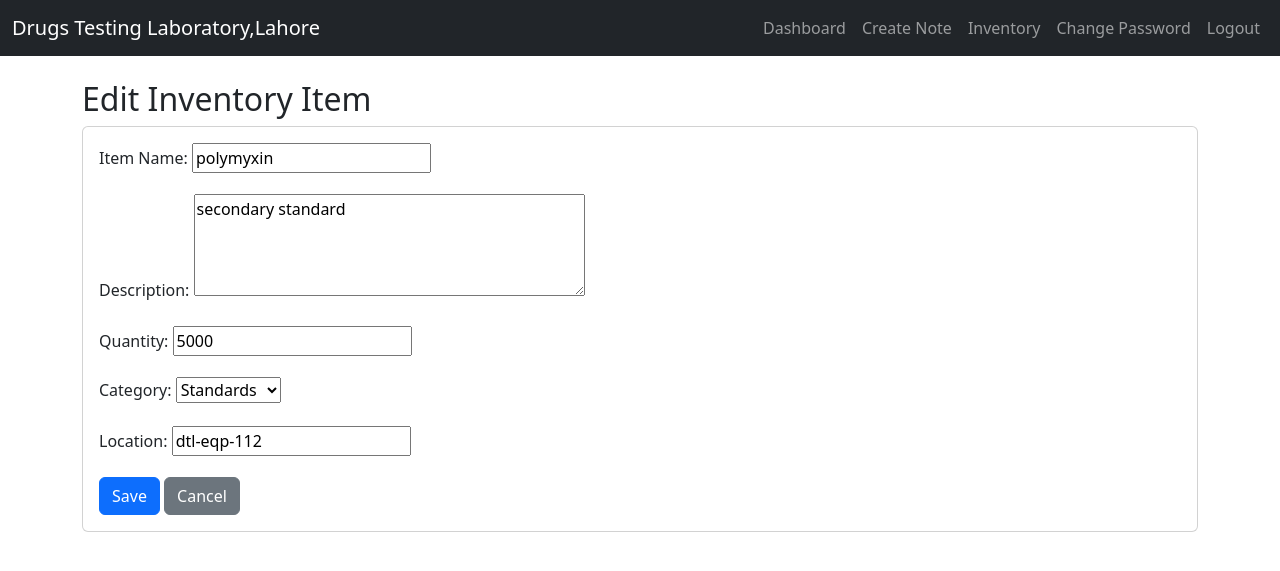
After one commit to zakhan4u/DTL_ION, a Django app: page /inventory/edit/1/ in a window 1280 px wide. The commit adds this page. Shown: the top 571 px of the page. Run offline with Django 5.2, Linux system fonts and the light colour scheme; a user stored in the database is signed in; data comes from the database, SQL or seed files in the repository; both versions use the stored data as it was after the commit; parts of the project's set-up code (start-up, migrations or seed data) failed here and were passed over.

Commit message:
first commit

```diff
--- a/communication/forms.py
+++ b/communication/forms.py
@@ -1,5 +1,5 @@
 from django import forms
-from .models import Note, SECTION_CHOICES, STATUS_CHOICES
+from .models import Note, SECTION_CHOICES, STATUS_CHOICES,InventoryItem,ItemRequest
 
 class NoteForm(forms.ModelForm):
     class Meta:
@@ -36,3 +36,19 @@ class ForwardNoteForm(forms.Form):
         required=False,
         label='Forwarding Comments'
     )
+class InventoryItemForm(forms.ModelForm):
+    class Meta:
+        model = InventoryItem
+        fields = ['name', 'description', 'quantity', 'category', 'location']
+        widgets = {
+            'description': forms.Textarea(attrs={'rows': 4}),
+            'category': forms.Select(),
+        }
+
+class ItemRequestForm(forms.ModelForm):
+    class Meta:
+        model = ItemRequest
+        fields = ['item', 'quantity']
+        widgets = {
+            'item': forms.Select(),
+        }
--- a/communication/models.py
+++ b/communication/models.py
@@ -105,3 +105,50 @@ class NoteForwardHistory(models.Model):
 
     def __str__(self):
         return f"{self.note.unique_id}: {self.from_section} → {self.to_section}"
+
+
+class InventoryItem(models.Model):
+    name = models.CharField(max_length=100)
+    manufacturer = models.CharField(max_length=100, blank=True)
+    purity = models.CharField(max_length=100, blank=True)
+    description = models.TextField(blank=True)
+    quantity = models.PositiveIntegerField(default=0)
+    category = models.CharField(max_length=50, choices=[
+        ('EQUIPMENT', 'Equipment'),
+        ('SUPPLIES', 'Supplies'),
+        ('CHEMICALS', 'Chemicals'),
+        ('GLASSWARE', 'Glassware'),
+        ('STANDARDS', 'Standards'),
+        ('OTHER', 'Other'),
+    ])
+    location = models.CharField(max_length=100, blank=True)
+    added_by = models.ForeignKey(User, on_delete=models.SET_NULL, null=True, related_name='inventory_items')
+    added_at = models.DateTimeField(auto_now_add=True)
+    updated_at = models.DateTimeField(auto_now=True)
+
+    def __str__(self):
+        return f"{self.name} ({self.quantity} in {self.location})"
+
+
+class ItemRequest(models.Model):
+    item = models.ForeignKey(InventoryItem, on_delete=models.CASCADE, related_name='requests')
+    requested_by = models.ForeignKey(User, on_delete=models.SET_NULL, null=True, related_name='item_requests')
+    quantity = models.PositiveIntegerField()
+    requested_at = models.DateTimeField(auto_now_add=True)
+    status = models.CharField(max_length=20, choices=[
+        ('PENDING', 'Pending'),
+        ('APPROVED', 'Approved'),
+        ('REJECTED', 'Rejected'),
+    ], default='PENDING')
+
+    def save(self, *args, **kwargs):
+        if self.status == 'APPROVED' and self.pk is None:  # New approved request
+            if self.item.quantity >= self.quantity:
+                self.item.quantity -= self.quantity
+                self.item.save()
+            else:
+                raise ValueError("Insufficient quantity in inventory.")
+        super().save(*args, **kwargs)
+
+    def __str__(self):
+        return f"Request for {self.quantity} {self.item.name} by {self.requested_by.username}"
--- a/communication/templates/communication/base.html
+++ b/communication/templates/communication/base.html
@@ -22,6 +22,15 @@
                         <li class="nav-item">
                             <a class="nav-link" href="{% url 'create_note' %}">Create Note</a>
                         </li>
+                        {% if user.userprofile.section == 'STANDARD' or user.is_superuser %}
+                        <li class="nav-item">
+                            <a class="nav-link" href="{% url 'inventory_list' %}">Inventory</a>
+                        </li>
+                    {% else %}
+                        <li class="nav-item">
+                            <a class="nav-link" href="{% url 'stores_request' %}">Stores</a>
+                        </li>
+                    {% endif %}
                         <li class="nav-item">
                             <a class="nav-link" href="{% url 'password_change' %}">Change Password</a>
                         </li>
--- /dev/null
+++ b/communication/templates/communication/inventory_form.html
@@ -0,0 +1,49 @@
+{% extends 'communication/base.html' %}
+
+{% block content %}
+<h2>{{ title }}</h2>
+<div class="card">
+    <div class="card-body">
+        <form method="post">
+            {% csrf_token %}
+            <div class="mb-3">
+                <label for="{{ form.name.id_for_label }}" class="form-label">Item Name:</label>
+                {{ form.name }}
+                {% if form.name.errors %}
+                    <div class="text-danger">{{ form.name.errors }}</div>
+                {% endif %}
+            </div>
+            <div class="mb-3">
+                <label for="{{ form.description.id_for_label }}" class="form-label">Description:</label>
+                {{ form.description }}
+                {% if form.description.errors %}
+                    <div class="text-danger">{{ form.description.errors }}</div>
+                {% endif %}
+            </div>
+            <div class="mb-3">
+                <label for="{{ form.quantity.id_for_label }}" class="form-label">Quantity:</label>
+                {{ form.quantity }}
+                {% if form.quantity.errors %}
+                    <div class="text-danger">{{ form.quantity.errors }}</div>
+                {% endif %}
+            </div>
+            <div class="mb-3">
+                <label for="{{ form.category.id_for_label }}" class="form-label">Category:</label>
+                {{ form.category }}
+                {% if form.category.errors %}
+                    <div class="text-danger">{{ form.category.errors }}</div>
+                {% endif %}
+            </div>
+            <div class="mb-3">
+                <label for="{{ form.location.id_for_label }}" class="form-label">Location:</label>
+                {{ form.location }}
+                {% if form.location.errors %}
+                    <div class="text-danger">{{ form.location.errors }}</div>
+                {% endif %}
+            </div>
+            <button type="submit" class="btn btn-primary">Save</button>
+            <a href="{% url 'inventory_list' %}" class="btn btn-secondary">Cancel</a>
+        </form>
+    </div>
+</div>
+{% endblock %}
--- a/communication/urls.py
+++ b/communication/urls.py
@@ -17,4 +17,10 @@ urlpatterns = [
         template_name='communication/password_change_done.html'
     ), name='password_change_done'),
     path('logout/', auth_views.LogoutView.as_view(next_page='/'), name='logout'),
+    path('inventory/', views.inventory_list, name='inventory_list'),
+    path('inventory/add/', views.inventory_add, name='inventory_add'),
+    path('inventory/edit/<int:item_id>/', views.inventory_edit, name='inventory_edit'),
+    path('inventory/delete/<int:item_id>/', views.inventory_delete, name='inventory_delete'),
+    path('stores/', views.stores_request, name='stores_request'),
+    path('request/approve/<int:request_id>/', views.request_approve, name='request_approve'),
 ]
--- a/communication/views.py
+++ b/communication/views.py
@@ -1,8 +1,10 @@
 from django.shortcuts import render, redirect, get_object_or_404
 from django.contrib.auth.decorators import login_required
-from .models import Note, UserProfile, NoteForwardHistory
-from .forms import NoteForm, StatusUpdateForm, ForwardNoteForm
+from .models import Note, UserProfile, NoteForwardHistory,InventoryItem,ItemRequest
+from .forms import NoteForm, StatusUpdateForm, ForwardNoteForm,InventoryItemForm, ItemRequestForm
 from django.contrib import messages
+
+
 
 @login_required
 def dashboard(request):
@@ -25,6 +27,80 @@ def dashboard(request):
         'all_notes': all_notes,
     })
 
+@login_required
+def inventory_list(request):
+    items = InventoryItem.objects.all() if request.user.is_superuser else InventoryItem.objects.filter(added_by=request.user)
+    return render(request, 'communication/inventory_list.html', {'items': items})
+
+@login_required
+def inventory_add(request):
+    if request.user.userprofile.section != 'STANDARD' and not request.user.is_superuser:
+        messages.error(request, "Only users in the Standard section can add inventory items.")
+        return redirect('inventory_list')
+    if request.method == 'POST':
+        form = InventoryItemForm(request.POST)
+        if form.is_valid():
+            item = form.save(commit=False)
+            item.added_by = request.user
+            item.save()
+            messages.success(request, f"Added {item.name} to inventory.")
+            return redirect('inventory_list')
+    else:
+        form = InventoryItemForm()
+    return render(request, 'communication/inventory_form.html', {'form': form, 'title': 'Add Inventory Item'})
+
+@login_required
+def inventory_edit(request, item_id):
+    item = get_object_or_404(InventoryItem, id=item_id)
+    if not request.user.is_superuser and item.added_by != request.user:
+        messages.error(request, "You are not authorized to edit this item.")
+        return redirect('inventory_list')
+    if request.method == 'POST':
+        form = InventoryItemForm(request.POST, instance=item)
+        if form.is_valid():
+            form.save()
+            messages.success(request, f"Updated {item.name} in inventory.")
+            return redirect('inventory_list')
+    else:
+        form = InventoryItemForm(instance=item)
+    return render(request, 'communication/inventory_form.html', {'form': form, 'title': 'Edit Inventory Item'})
+
+@login_required
+def inventory_delete(request, item_id):
+    item = get_object_or_404(InventoryItem, id=item_id)
+    if request.user.userprofile.section != 'STANDARD' and not request.user.is_superuser:
+        messages.error(request, "Only users in the Standard section can delete inventory items.")
+        return redirect('inventory_list')
+    if request.method == 'POST':
+        item.delete()
+        messages.success(request, f"Deleted {item.name} from inventory.")
+        return redirect('inventory_list')
+    return render(request, 'communication/inventory_confirm_delete.html', {'item': item})
+
+@login_required
+def stores_request(request):
+    if request.user.userprofile.section == 'STANDARD' and not request.user.is_superuser:
+        messages.error(request, "Standard section users manage inventory directly.")
+        return redirect('inventory_list')
+    query = request.GET.get('q')
+    items = InventoryItem.objects.all()
+    if query:
+        items = items.filter(name__icontains=query) | items.filter(description__icontains=query)
+    form = ItemRequestForm(initial={'item': items.first() if items.exists() else None})
+    if request.method == 'POST':
+        form = ItemRequestForm(request.POST)
+        if form.is_valid():
+            request_item = form.save(commit=False)
+            request_item.requested_by = request.user
+            request_item.status = 'APPROVED'
+            try:
+                request_item.save()
+                messages.success(request, f"Requested {request_item.quantity} {request_item.item.name}.")
+            except ValueError as e:
+                messages.error(request, str(e))
+            return redirect('stores_request')
+    requests = ItemRequest.objects.filter(requested_by=request.user)
+    return render(request, 'communication/stores_request.html', {'form': form, 'requests': requests, 'items': items, 'query': query})
 @login_required
 def create_note(request):
     try:
@@ -110,3 +186,20 @@ def forward_note(request, note_id):
         form = ForwardNoteForm()
 
     return render(request, 'communication/forward_note.html', {'form': form, 'note': note})
+
+@login_required
+def request_approve(request, request_id):
+    if request.user.userprofile.section != 'STANDARD' and not request.user.is_superuser:
+        messages.error(request, "Only Standard section users can approve requests.")
+        return redirect('inventory_list')
+    item_request = get_object_or_404(ItemRequest, id=request_id)
+    if request.method == 'POST':
+        action = request.POST.get('action')
+        item_request.status = 'APPROVED' if action == 'approve' else 'REJECTED'
+        try:
+            item_request.save()
+            messages.success(request, f"Request {item_request} {'approved' if action == 'approve' else 'rejected'}.")
+        except ValueError as e:
+            messages.error(request, str(e))
+        return redirect('inventory_list')
+    return render(request, 'communication/request_approve.html', {'request': item_request})
```
Also changed, not shown: communication/templates/communication/inventory_confirm_delete.html (added, +14 -0 lines), communication/templates/communication/inventory_list.html (added, +77 -0 lines), communication/templates/communication/request_approve.html (added, +15 -0 lines), communication/templates/communication/stores_request.html (added, +72 -0 lines), communication/migrations/0008_inventoryitem.py (added), communication/migrations/0009_itemrequest.py (added), communication/migrations/0010_inventoryitem_id.py (added), communication/migrations/0011_alter_inventoryitem_id.py (added), communication/migrations/0012_remove_inventoryitem_id.py (added), db.sqlite3.
